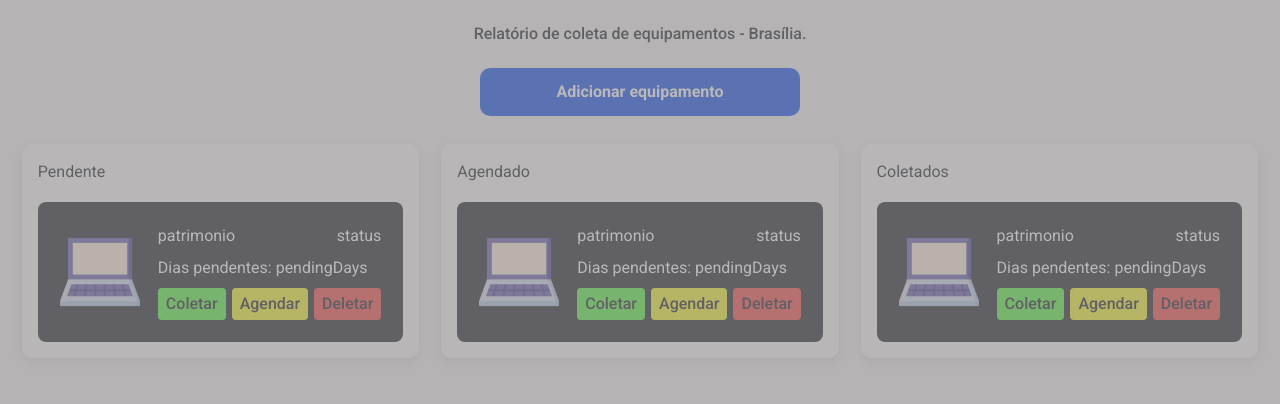
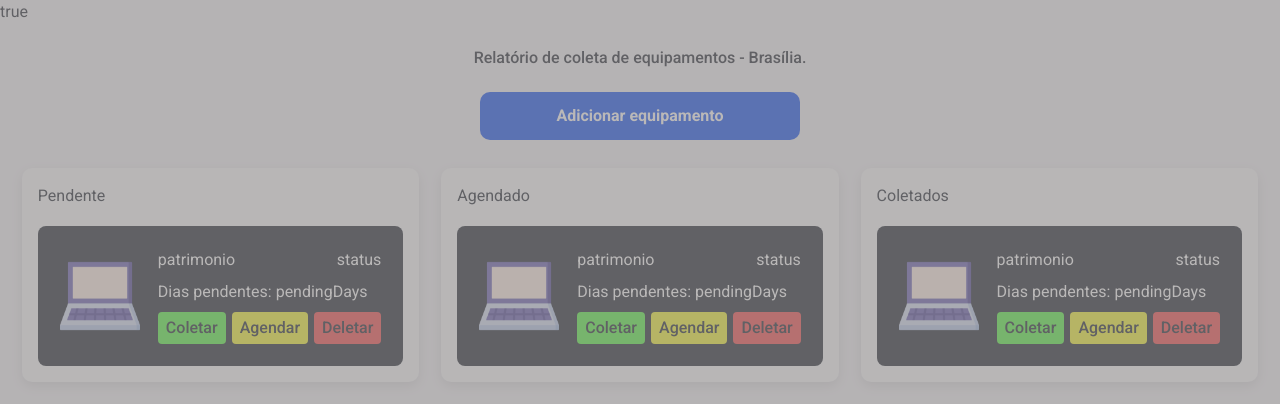
Before and after one commit to GMN-dev/FacaMinhaColeta, a Next.js app: page / in a window 1280 px wide. Both pictures are taken after a click on the button "Adicionar equipamento". Shown: the top 404 px of the page. Built offline with nearby package versions, Linux system fonts and the light colour scheme.

Commit message:
AssetForm created

```diff
--- a/src/app/page.tsx
+++ b/src/app/page.tsx
@@ -14,8 +14,10 @@ export default function Home() {
     setIsEnable(true);
   }
 
+
   return (
     <main>
+      <div>{isEnable ? "true":"false"}</div>
       <Modal></Modal>
       <div className="container-top">
         <h1 className="title-header">Relatório de coleta de equipamentos - Brasília.</h1>
--- a/src/components/Modal/Modal.tsx
+++ b/src/components/Modal/Modal.tsx
@@ -7,8 +7,16 @@ import { ModalContext } from "@/context/AppContext";
 const Modal = () => {
     const {isEnable, setIsEnable}: any = useContext(ModalContext);
 
+    function disableModal(): void{
+        setIsEnable(false);
+    }
+
+    if(!isEnable){return null}
+
     return(
-        <div className={isEnable ? styles.enabled : styles.desabled}></div>
+        <div className={isEnable ? styles.enabled : styles.desabled} onClick={disableModal}>
+            <form action=""></form>
+        </div>
     );
 }
 
--- /dev/null
+++ b/src/utils/enums/AssetType.ts
@@ -0,0 +1,4 @@
+enum AssetType{
+    NOTEBOOK,
+    MONITOR
+}
--- /dev/null
+++ b/src/utils/enums/Status.ts
@@ -0,0 +1,5 @@
+enum Status {
+    PENDENTE,
+    COLETADO,
+    AGENDADO
+}
```
Also changed, not shown: package.json (+6 -5 lines), src/components/AssetForm/AssetForm.tsx (added, +14 -0 lines), src/utils/interfaces/AssetInterface.ts (added, +8 -0 lines), 1 other file (tests, documents, lock files or other folders).
